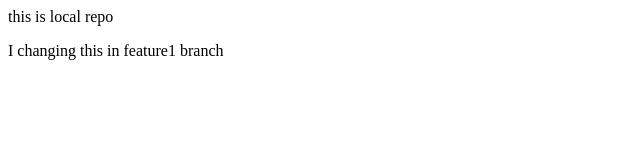
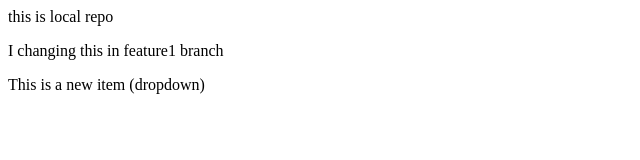
Before and after one commit to Sahilrohilla06/local, a plain HTML site: page index.html in a window 1280 px wide. Shown: the whole page, without its empty margins (0-640 px from the left). Drawn offline with Linux system fonts and the light colour scheme.

Commit message:
add dropdown in feature1

```diff
--- a/index.html
+++ b/index.html
@@ -1,2 +1,3 @@
 <p>this is local repo</p>
 <p>I changing this in feature1 branch</p>
+<p>This is a new item (dropdown)</p>
```
